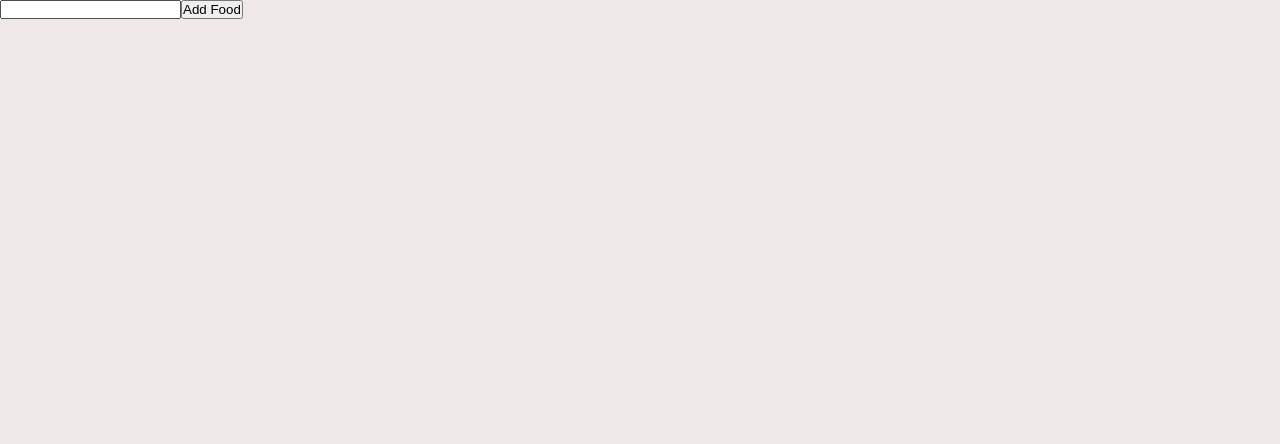
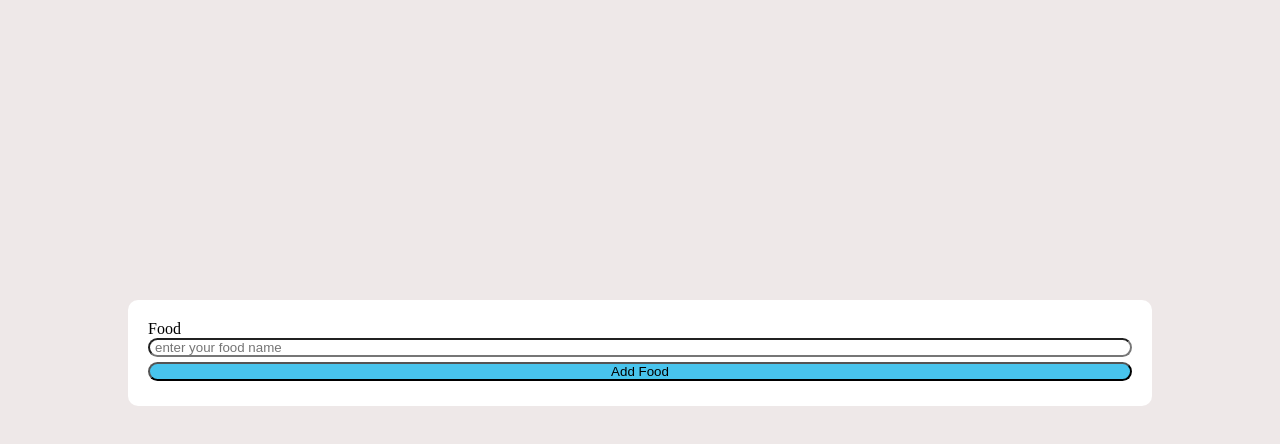
Before and after one commit to widzthedvloper/calories-tracker-frontend, a React (Create React App) app: page /new/food in a window 1280 px wide. Shown: the top 444 px of the page. Built offline with nearby package versions, Linux system fonts and the light colour scheme.

Commit message:
Style AddFoodComponent

```diff
--- a/src/component/AddFoodComponent.js
+++ b/src/component/AddFoodComponent.js
@@ -20,12 +20,17 @@ function AddFoodComponent({ id }) {
   };
   return (
     <>
-      <form onSubmit={handleSubmit}>
-        <label htmlFor="food">
-          <input onChange={grabName} id="food" type="text" className="food" placeholder="" value={name} />
-        </label>
-        <button type="submit">Add Food</button>
-      </form>
+      <div className="form-confirmation">
+        <form onSubmit={handleSubmit}>
+          <label htmlFor="email">
+            Food
+            <br />
+            <input onChange={grabName} id="email" type="text" className="email" placeholder="enter your food name" value={name} />
+          </label>
+          <br />
+          <button className="sign-in" type="submit">Add Food</button>
+        </form>
+      </div>
     </>
   );
 }
```
